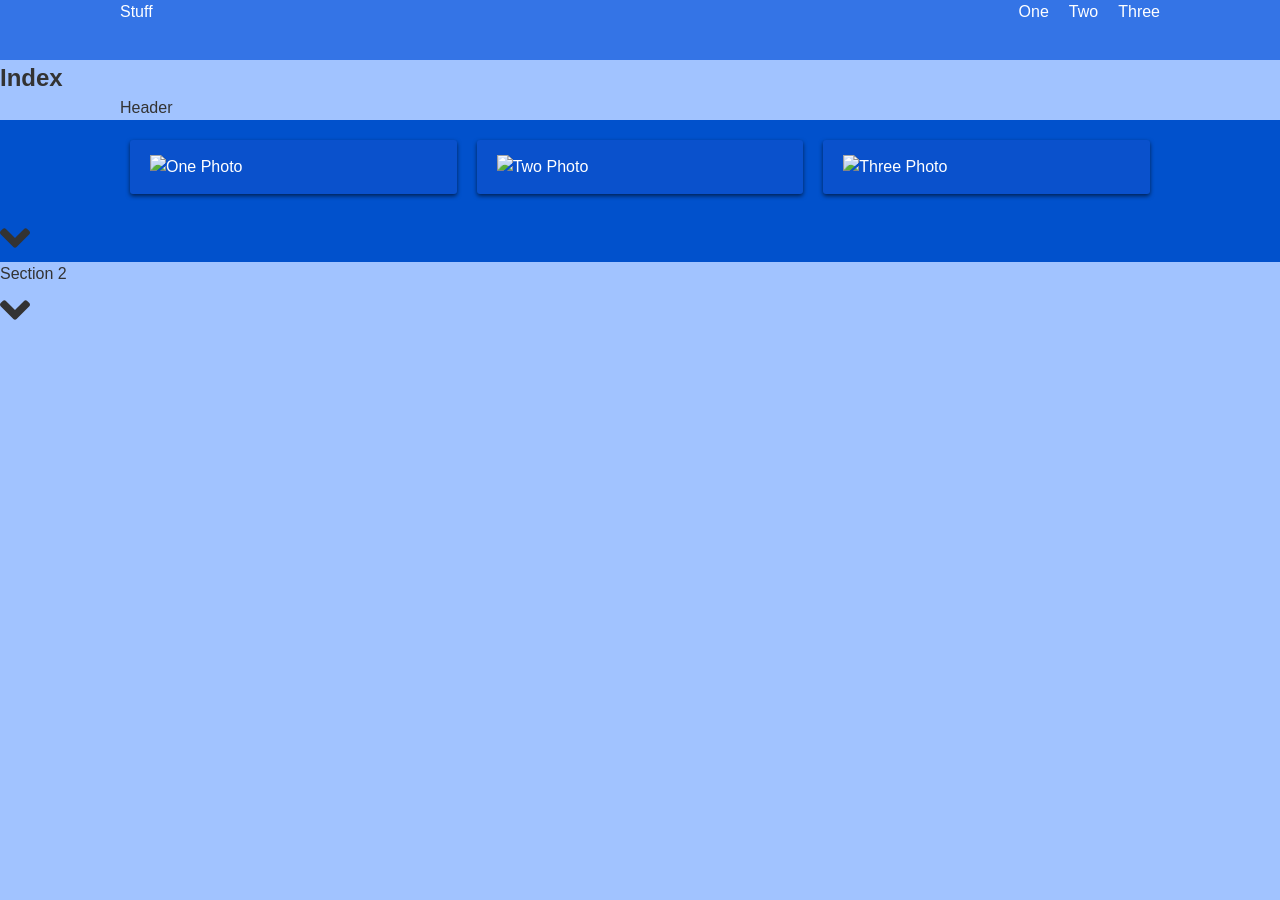
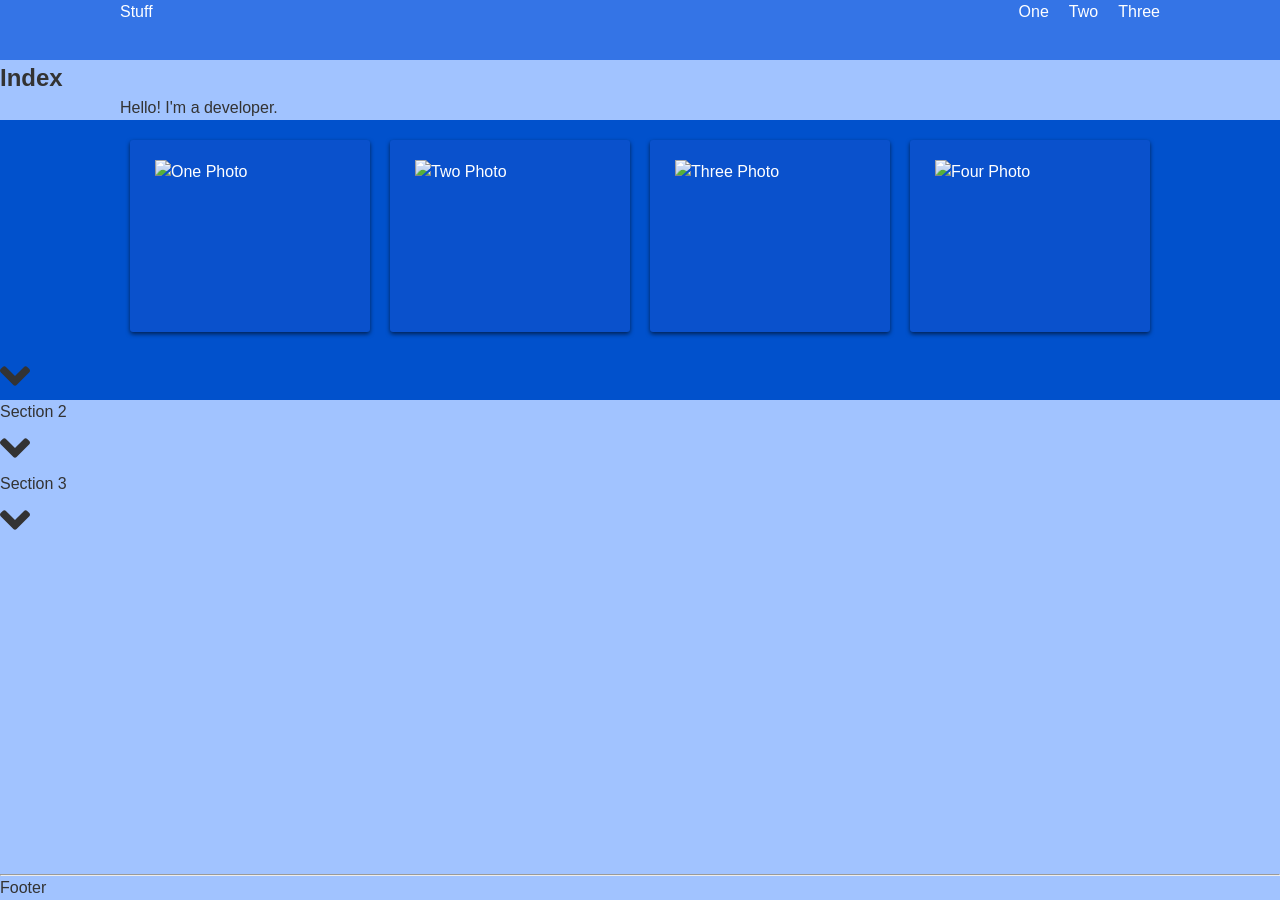
Before and after one commit to ashleystringer/ashleystringer.github.io, a Jekyll site: the page built from index.markdown, in a window 1280 px wide. Built offline with Jekyll 4.4.1, drawn with Linux system fonts in a browser that asks for light colours.

Commit message:
Added footer and altered boxes

```diff
--- a/_config.yml
+++ b/_config.yml
@@ -18,7 +18,7 @@
 # You can create any custom variable you would like, and they will be accessible
 # in the templates via {{ site.myvariable }}.
 
-title: Your awesome title
+title: Ashley Stringer
 email: your-email@example.com
 description: >- # this means to ignore newlines until "baseurl:"
   Write an awesome description for your new site here. You can edit this
--- /dev/null
+++ b/_includes/footer.html
@@ -0,0 +1,4 @@
+<footer>
+    <hr>
+    Footer
+</footer>
--- a/_layouts/index.html
+++ b/_layouts/index.html
@@ -7,7 +7,7 @@ layout: "site_wrapper"
 <header>
         <!-- header -->
     <div class="container">
-         Header
+         Hello! I'm a developer.
     </div>
 </header>
 
@@ -22,9 +22,14 @@ layout: "site_wrapper"
         <div class="box">
             <img src="" alt="Three Photo">
         </div>
+        <div class="box">
+                <img src="" alt="Four Photo">
+        </div>
         </div>
         <div class='arrow-container'> <!-- Center this -->
-            <i class="fas fa-angle-down fa-3x"></i>
+            <div>
+                <i class="fas fa-angle-down fa-3x"></i>
+            </div>
         </div>
     </section>
 
@@ -33,4 +38,11 @@ layout: "site_wrapper"
             <i class="fas fa-angle-down fa-3x"></i>
         </div>
     </section>
+
+    <section id='three'>Section 3
+        <div class='arrow-container'> <!-- Center this -->
+            <i class="fas fa-angle-down fa-3x"></i>
+        </div>
+    </section>
+
 {{content}}
--- a/_layouts/site_wrapper.html
+++ b/_layouts/site_wrapper.html
@@ -12,6 +12,7 @@
 
     {{ content }}
 
+    {% include footer.html %}
     <script src="{{ base.url }}/assets/scrollNav.js"></script>
 </body>
 </html>
--- a/assets/styles.css
+++ b/assets/styles.css
@@ -74,11 +74,12 @@ body{
 .showcase .container{
     display: flex;
     justify-content: space-between;
+    flex-wrap: wrap;
 }
 
 .showcase .arrow-container{
-    margin-left: auto;
-    margin-right: auto;
+    display: flex;
+    align-content: center;
 }
 
 .box{
@@ -88,5 +89,29 @@ body{
     border-radius: 3px;
     margin: 20px 10px;
     box-shadow: 0 2px 4px rgba(0, 0, 0, 0.6);
-    padding: 15px 20px;
+    padding: 20px 25px; /* 15px 20px*/
+    height: 12rem;
 }
+
+footer{
+    position: fixed;
+    left: 0;
+    bottom: 0;
+    width: 100%;
+}
+
+footer hr{
+    border: inset;
+    background-color: #0151cc;
+    border-width: 0.9px;
+}
+
+@media(max-width: 768px){
+    .header .container{
+
+    }
+
+    .boxes .container{
+
+    }
+}
```
